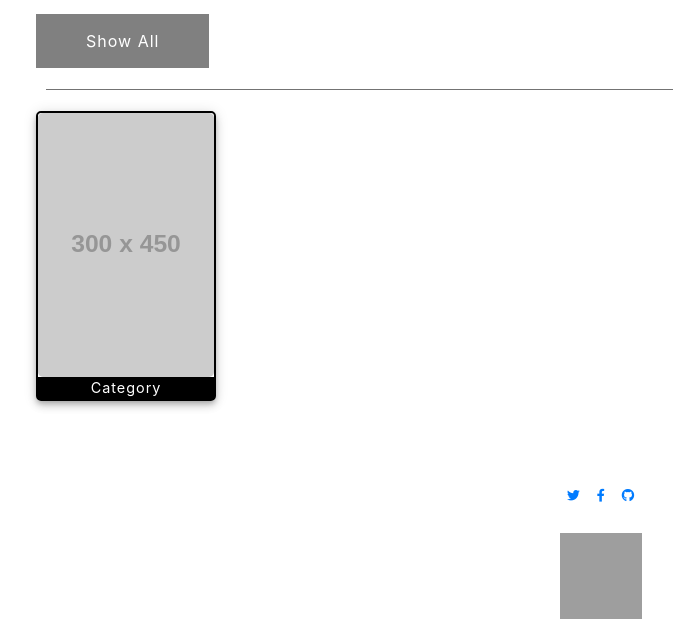
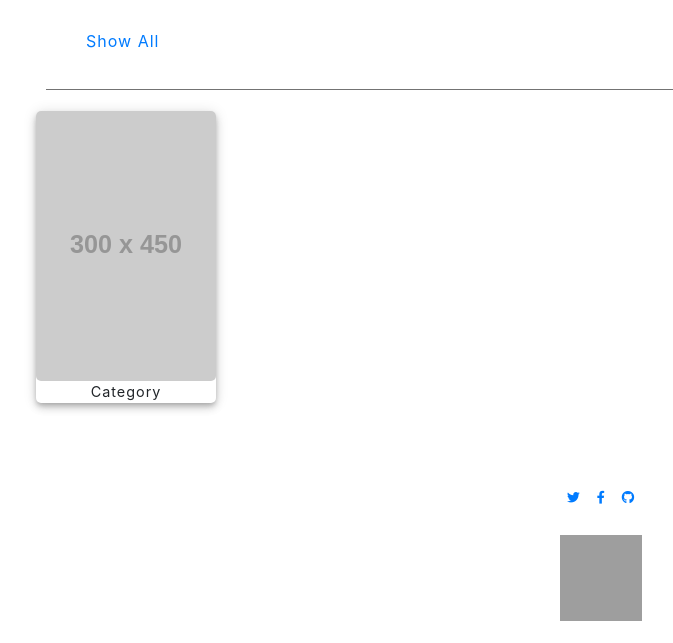
Before and after one commit to grant-king/movie-madness, a Django app: page /collection/ in a window 1280 px wide. Shown: the part 88-731 px from the top of the page, without its empty margins (39-712 px from the left). Before the commit the page ends 707 px from the top, so only its background shows below. Run offline with Django 3.2, Linux system fonts and the light colour scheme; grey boxes labelled with a size stand in for pictures from a placeholder-image service; parts of the project's set-up code (start-up, migrations or seed data) failed here and were passed over; some libraries are stand-ins or nearby versions; grey boxes are pictures that could not be loaded.

Commit message:
feat: improved style for gallery
Removed and altered varous elements for a cleaner gallery interface on category list view page.

```diff
--- a/mysite/movies/static/movies/css/gallery_BS4.css
+++ b/mysite/movies/static/movies/css/gallery_BS4.css
@@ -1,7 +1,7 @@
 .Portfolio {
     position: relative;
     margin: 5px;
-    border: 2px solid black;
+    border: 1px solid white;
     float: left;
     width: 180px;
     transition-duration: 0.4s;
@@ -9,7 +9,8 @@
     animation: winanim 0.5s ;
 -webkit-backface-visibility:visible;
     backface-visibility:visible;
-    box-shadow:0 3px 5px -1px rgba(0,0,0,.2),0 5px 8px 0 rgba(0,0,0,.14),0 1px 14px 0 rgba(0,0,0,.12)
+    box-shadow:0 3px 5px -1px rgba(0,0,0,.2),0 5px 8px 0 rgba(0,0,0,.14),0 1px 14px 0 rgba(0,0,0,.12);
+    border-style: hidden;
 }
 
 .Portfolio:hover {
@@ -19,34 +20,27 @@
 .Portfolio img {
     width: 100%;
     height: auto;
-    border-radius: 5px
+    border-radius: 5px;
 }
 
+
 .desc {
-
     text-align: center;
     font-size: 90%;
-    background:black;
-    color:white
 }
 
 .nav li a {
     margin:5px;
     padding: 15px 50px;
-    font-size:16px;
-    background: #000;
     transition-duration: 0.4s;
-}
-.nav a:hover {
-    background:#444;
-}
-.nav .active {
-    background-color:gray !important;
-    color:#fff;
 }
 
 @keyframes winanim {
     0%{opacity:0;transform:scale3d(.3,.3,.3)}
     50%{opacity:1}
+}
+
+.btn{
+text-transform: none;
 
 }
```
